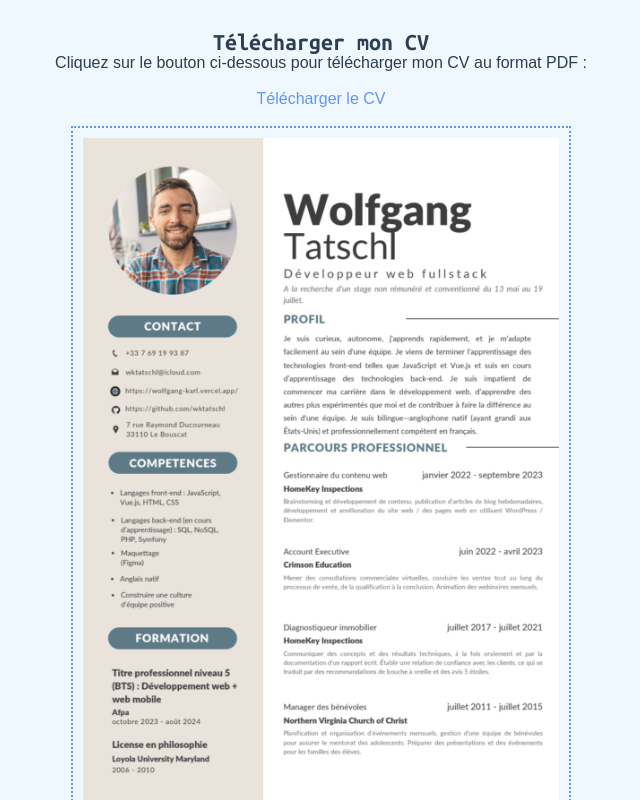
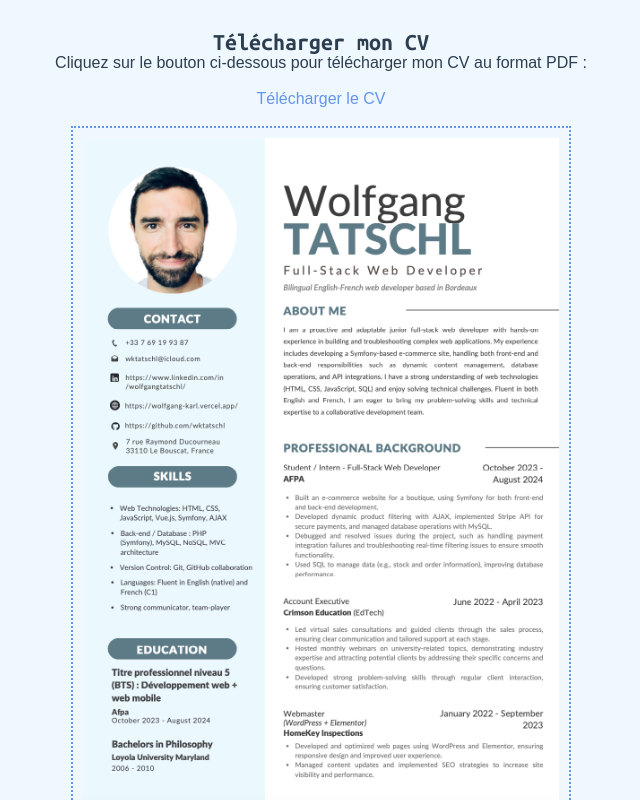
Before and after one commit to wktatschl/wktatschl.github.io, a Vue app: page / in a window 1280 px wide. Shown: the part 1980-2780 px from the top of the page, without its empty margins (319-959 px from the left). Built offline with nearby package versions, Linux system fonts and the light colour scheme.

Commit message:
updated CV

```diff
--- a/src/views/HomeView.vue
+++ b/src/views/HomeView.vue
@@ -84,14 +84,14 @@
         <p v-if="isEnglish">Click the button below to download my CV in PDF format :</p>
         <p v-else>Cliquez sur le bouton ci-dessous pour télécharger mon CV au format PDF :</p>
         <br>
-        <a href="https://drive.google.com/file/d/1D-psLwxn8kK2nPu2qOgNgiVSPNnD1KJK/view?usp=drive_link" download="TATSCHL_Wolfgang_developpeur_web_CV.pdf" class="download-btn">
+        <a href="https://drive.google.com/file/d/1HyXmfTWBjZernpRuKNeFIn8RrIvnCOeS/view?usp=drive_link" download="TATSCHL_Wolfgang_web_developer_CV.pdf" class="download-btn">
           <span v-if="isEnglish">Download CV</span>
           <span v-else>Télécharger le CV</span>
         </a>
       </div>
       <br>
       <div class="cv-img">
-        <img src="@/assets/img/wolfgang_CV_screenshot.png" alt="CV screenshot">
+        <img src="@/assets/img/TatschlW_web_dev_CV_screenshot.png" alt="CV screenshot">
       </div>
     </div>
 
```
Also changed, not shown: src/assets/img/TatschlW_web_dev_CV_screenshot.png (added), src/assets/img/wolfgang_CV_screenshot.png (deleted).
